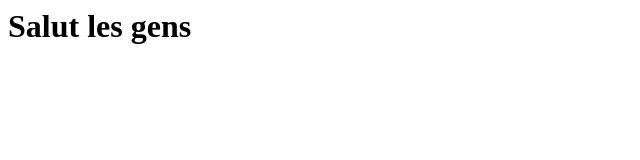
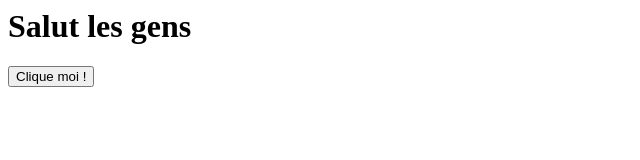
Before and after one commit to guillaume79/hello-world, a plain HTML site: page index.html in a window 1280 px wide. Shown: the whole page, without its empty margins (0-640 px from the left). Drawn offline with Linux system fonts and the light colour scheme.

Commit message:
Ajout d un bouton

```diff
--- a/index.html
+++ b/index.html
@@ -3,4 +3,6 @@
 
 <h1>Salut les gens </h1>
 
+<button>Clique moi !</button>
+
 </html>
```
